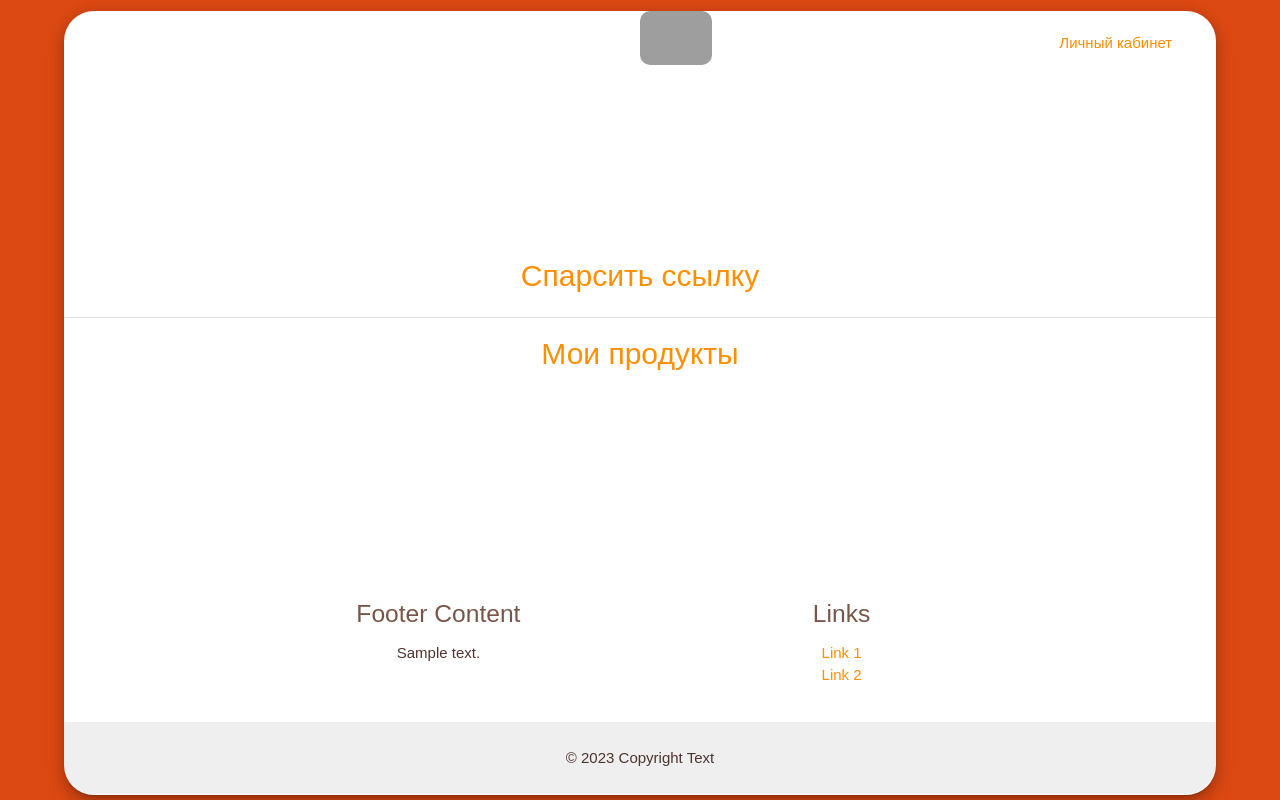
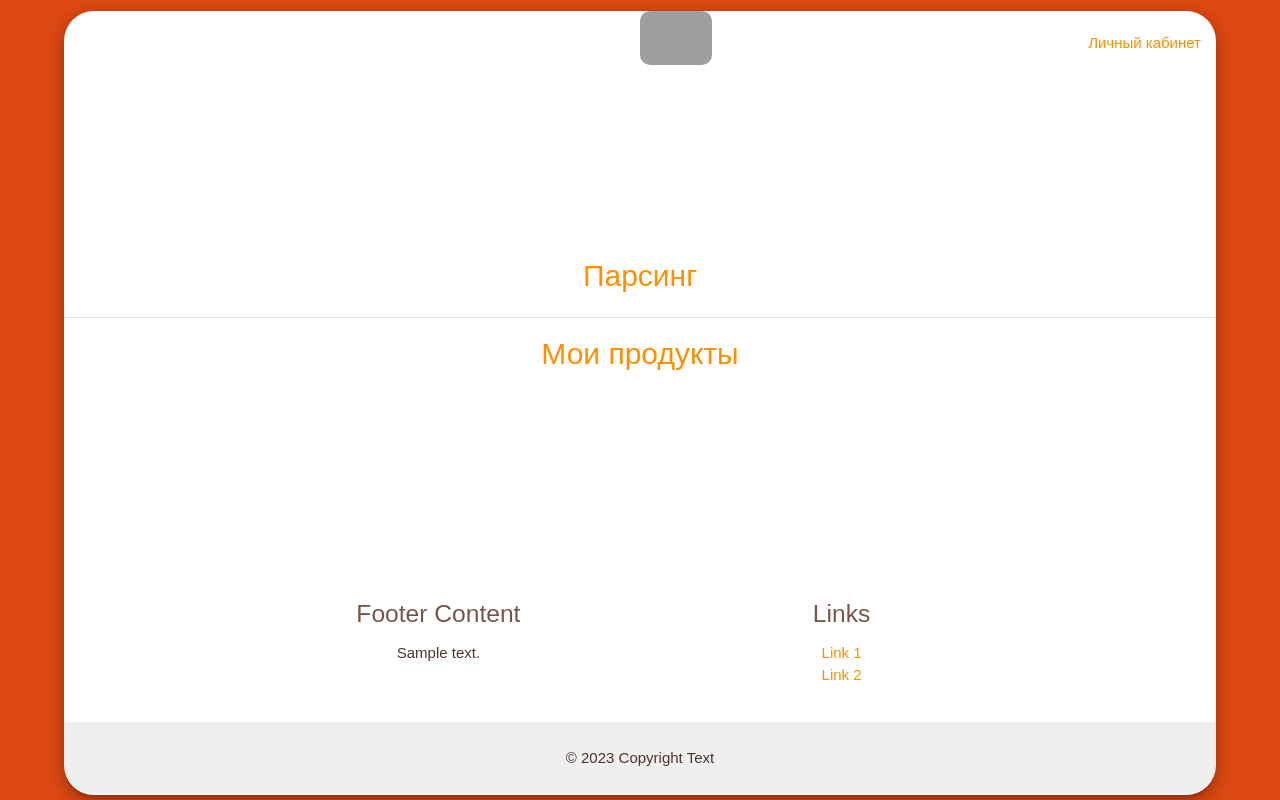
Before and after one commit to ParLelya/parser-ali-front, a React (Create React App) app: page / in a window 1280 px wide. Built offline with nearby package versions, Linux system fonts and the light colour scheme; grey boxes are pictures that could not be loaded.

Commit message:
Small fixes

```diff
--- a/src/App.css
+++ b/src/App.css
@@ -21,13 +21,17 @@ body {
 }
 
 header {
-	width: 95%;
+	width: 100%;
 	align-self: flex-start;
 }
 
 .navbar {
 	width: 100%;
 	box-shadow: none;
+}
+
+.nav-to-cab {
+	border-radius: 0 30px 0 0;
 }
 
 main {
--- a/src/App.tsx
+++ b/src/App.tsx
@@ -1,6 +1,5 @@
-import React, { useEffect, useState } from 'react';
+import React from 'react';
 import { Route, Routes } from "react-router-dom";
-import axios from 'axios'
 import './App.css';
 import Main from './pages/Main';
 import Parser from './pages/Parser';
--- a/src/components/Menu.tsx
+++ /dev/null
@@ -1,26 +0,0 @@
-import React from 'react'
-import { Link } from 'react-router-dom'
-
-const Menu: React.FC = () => {
-	return (
-		<div className="collection menu" style={{width: '100%'}}>
-			<Link
-				to="/parse"
-				className="collection-item amber-text text-darken-3 transparent"
-				style={{ margin: '1rem 0', paddingBottom: '2rem' }}
-			>
-				Спарсить ссылку
-			</Link>
-			<Link
-				to="/products"
-				className="collection-item amber-text text-darken-3 transparent"
-				style={{ margin: '1rem 0' }}
-			>
-				Мои продукты
-			</Link>
-		</div>
-
-	)
-}
-
-export default Menu
--- a/src/components/Navbar.tsx
+++ b/src/components/Navbar.tsx
@@ -9,15 +9,15 @@ const Navbar: React.FC = () => {
 					<img
 						src="https://sun9-west.userapi.com/sun9-46/s/v1/if1/z9RS1QLN4yyVvDffevmkww9bikocvmS7C8Vzsv-IAHm1DPJIWLLzTdnpA3jhwjVSOa0GAVYT.jpg?size=700x700&quality=96&type=album"
 						alt="OLIMP logo"
-						style={{width: '2.3em', borderRadius: '10px'}}
+						style={{ width: '2.3em', borderRadius: '10px' }}
 					/>
 				</Link>
 				<ul id="nav-mobile" className="right">
 					<li>
-						<Link to="/cabinet" className="amber-text text-darken-3">
+						<Link to="/cabinet" className="nav-to-cab amber-text text-darken-3">
 							Личный кабинет
 						</Link>
-						</li>
+					</li>
 				</ul>
 			</div>
 		</nav>
--- a/src/pages/Main.tsx
+++ b/src/pages/Main.tsx
@@ -1,11 +1,24 @@
 import React from 'react'
-import Menu from '../components/Menu'
+import { Link } from 'react-router-dom'
 
 const Main: React.FC = () => {
 	return (
-		<>
-			<Menu />
-		</>
+		<div className="collection menu" style={{ width: '100%' }}>
+			<Link
+				to="/parse"
+				className="collection-item amber-text text-darken-3 transparent"
+				style={{ margin: '1rem 0', paddingBottom: '2rem' }}
+			>
+				Парсинг
+			</Link>
+			<Link
+				to="/products"
+				className="collection-item amber-text text-darken-3 transparent"
+				style={{ margin: '1rem 0' }}
+			>
+				Мои продукты
+			</Link>
+		</div>
 	)
 }
 
--- a/src/pages/Parser.tsx
+++ b/src/pages/Parser.tsx
@@ -1,4 +1,5 @@
-import React from 'react'
+import React, { useState, useEffect } from 'react'
+import axios from 'axios';
 import { ToastContainer, toast } from 'react-toastify';
 import 'react-toastify/dist/ReactToastify.css';
 
@@ -13,7 +14,7 @@ const Parser: React.FC = () => {
 		<form onSubmit={stopReload}>
 			<div className="row" >
 				<div className="input-field col s12 m8" style={{ width: '100%' }}>
-					<input id="url" type="text" />
+					<input id="url" type="text" required={true} />
 					<label htmlFor="url">Вставьте ссылку на страницу, которую хотите парсить</label>
 				</div>
 			</div>
```
